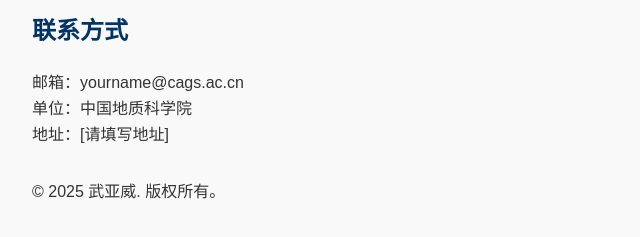
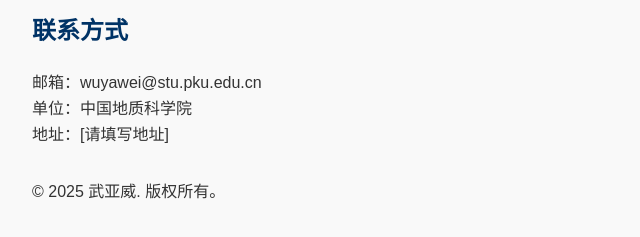
Before and after one commit to YaweiWUgeo/Yawei_Xiaoming, a plain HTML site: page index.html in a window 1280 px wide. Shown: the part 443-680 px from the top of the page, 0-640 px from the left. Drawn offline with Linux system fonts and the light colour scheme.

Commit message:
Update index.html

```diff
--- a/index.html
+++ b/index.html
@@ -33,7 +33,7 @@
 
   <section class="section contact">
     <h2>联系方式</h2>
-    <p>邮箱：yourname@cags.ac.cn<br>
+    <p>邮箱：wuyawei@stu.pku.edu.cn<br>
        单位：中国地质科学院<br>
        地址：[请填写地址]</p>
   </section>
```
